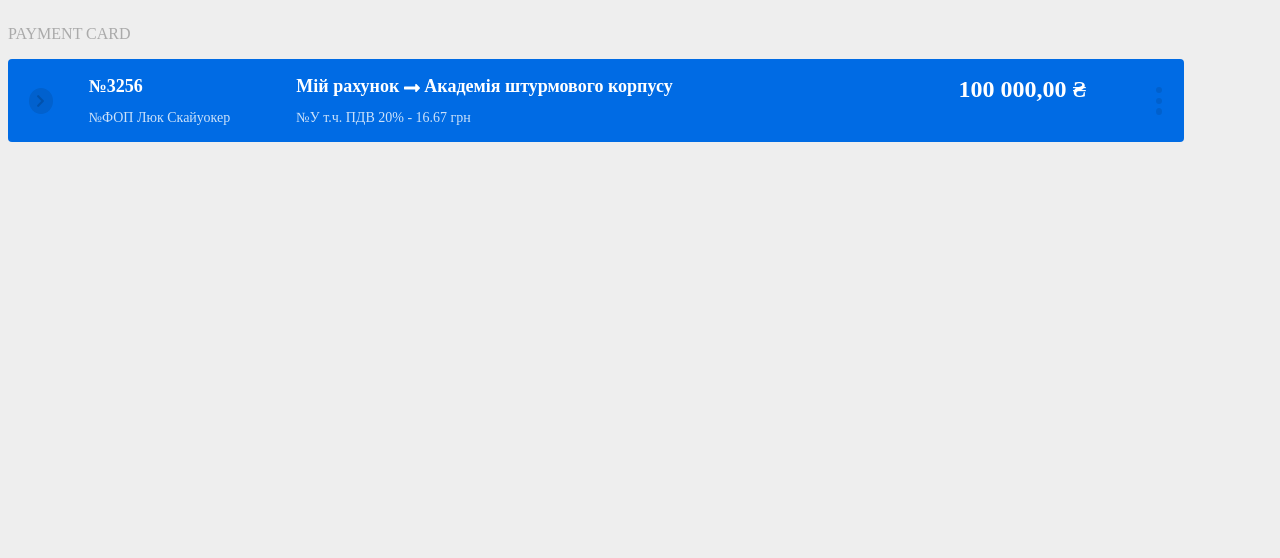
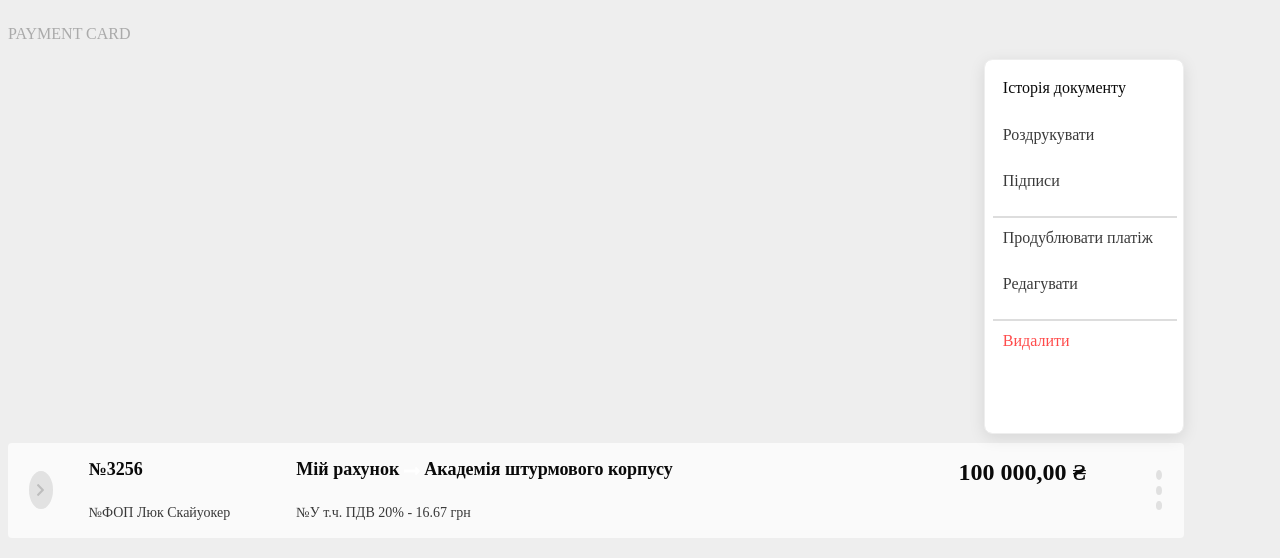
Before and after one commit to OleksandrKvitka/Angularjs_practice, a website: page app/index.html in a window 1280 px wide. Both pictures are taken after a click on the element 1159 px from the left and 100 px from the top of the page. Drawn offline with nearby package versions, Linux system fonts and the light colour scheme; a web font is replaced by a local one.

Commit message:
falling_menu

```diff
--- a/app/form1.component.js
+++ b/app/form1.component.js
@@ -10,6 +10,10 @@ angular.
       $scope.change = false;
       $scope.changeArr = function() {
         $scope.change = !$scope.change;
+      }
+      $scope.meny_show = false;
+      $scope.showMenu = function() {
+        $scope.meny_show = !$scope.meny_show;
       }
       $scope.focus = false;
       this.payment = {
--- a/app/form1.template.html
+++ b/app/form1.template.html
@@ -1,6 +1,30 @@
 <div>
     <div class="border">
         <div class="header">payment card</div>
+        <div class="box_row" ng-show="meny_show">
+            <div class="falling_box">
+                <div class="box_cell">
+                    <div class="box_text1">Історія документу</div>
+                </div>
+                <div class="box_cell">
+                    <div class="box_text2">Роздрукувати</div>
+                </div>
+                <div class="box_cell">
+                    <div class="box_text2">Підписи</div>
+                </div>
+                <div class="box_line"></div>
+                <div class="box_cell">
+                    <div class="box_text2">Продублювати платіж</div>
+                </div>
+                <div class="box_cell">
+                    <div class="box_text2">Редагувати</div>
+                </div>
+                <div class="box_line"></div>
+                <div class="box_cell">
+                    <div class="box_text3">Видалити</div>
+                </div>
+            </div>
+        </div>
         <div class="box" ng-click="box_focus = !box_focus; changeArr()" ng-class="{'box_focus': box_focus}">
             <div class="button_flex">
                 <div class="button">
@@ -25,7 +49,7 @@
             <div class="third_flex">
                 <div class="sum">{{$ctrl.payment.sum}}</div>
             </div>
-            <div class="circles_flex">
+            <div class="circles_flex" ng-click="box_focus = !box_focus; showMenu()" ng-class="{'box_focus': box_focus}">
                 <div class="circle"></div>
                 <div class="circle"></div>
                 <div class="circle"></div>
--- a/app/stylesheets/form1.css
+++ b/app/stylesheets/form1.css
@@ -19,7 +19,7 @@ body {
 .border {
     width: 100%;
     max-width: 1176px;
-    max-height: 635px;
+    max-height: 835px;
     height: 100%;
 }
 
@@ -283,3 +283,65 @@ button.open:focus {
     text-transform: uppercase;
     opacity: 0.6;
 }
+
+.box_row {
+    display: flex;
+    justify-content: flex-end;
+    height: 47.85%;
+    margin-bottom: 0.721%;
+}
+
+.falling_box {
+    width: 15.417%;
+    display: flex;
+    flex-direction: column;
+    background: #FFFFFF 0% 0% no-repeat padding-box;
+    box-shadow: 0px 4px 16px #0A0A0A1A;
+    border: 1px solid #EEEEEE;
+    border-radius: 8px;
+    opacity: 1;
+    padding: 0.721%;
+}
+
+.box_cell {
+    width: 100%;
+    height: 5.57%;
+    padding: 5.819% 8.811% 8.811% 5.287%;
+}
+
+.box_text1 {
+    height: 100%;
+    text-align: left;
+    font-size: 100%;
+    font-weight: 500;
+    letter-spacing: 0;
+    color: #0A0A0A;
+    opacity: 1;
+}
+
+.box_text2 {
+    height: 100%;
+    text-align: left;
+    font-size: 100%;
+    font-weight: 500;
+    letter-spacing: 0;
+    color: #0A0A0A;
+    opacity: 0.8;
+}
+
+.box_line {
+    border: 1px solid #DDDDDD;
+    opacity: 1;
+    margin-top: 4.603%;
+    width: 100%;
+    height: 0px;
+}
+
+.box_text3 {
+    text-align: left;
+    font-size: 100%;
+    font-weight: 500;
+    letter-spacing: 0;
+    color: #FF1F1F;
+    opacity: 0.8;
+}
```
